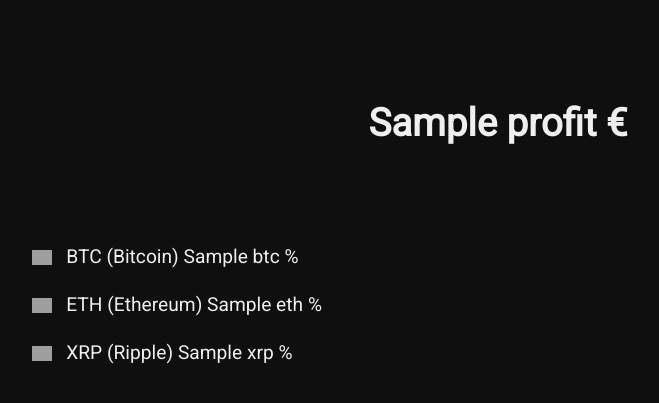
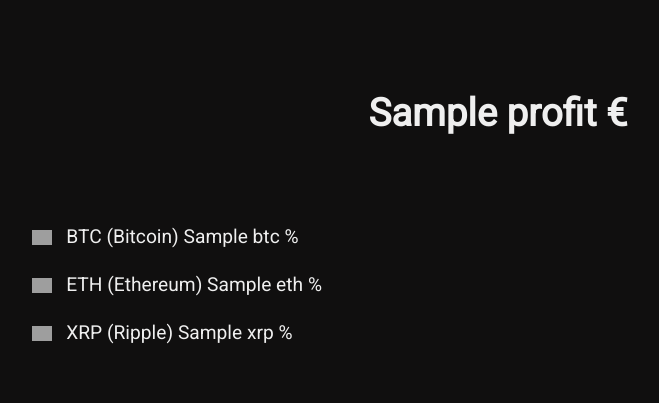
Before and after one commit to luciepellier/cryptoapp, a Flask app: template cryptos/templates/home.html in a window 1280 px wide. Shown: the part 149-552 px from the top of the page, without its empty margins (142-801 px from the left). Run offline with Flask 2, Linux system fonts and the light colour scheme; the template is opened without the code that fills it: most values are stand-ins (such as "Sample title", 1, 10 or a date in 2020); parts of the project's set-up code (start-up, migrations or seed data) failed here and were passed over; some libraries are stand-ins or nearby versions; grey boxes are pictures that could not be loaded.

Commit message:
changes css and requirements

```diff
--- a/cryptos/static/css/style.css
+++ b/cryptos/static/css/style.css
@@ -43,13 +43,11 @@
     text-align: center;
     font-size: 2em;
     font-weight: 700;
-    margin: 90px;
-    padding: 10px;
+    margin: 90px 20px;
 }
 
 .change {
-
-
+    text-align: right;
 }
 
 .item {
--- a/requirements-dev.txt
+++ /dev/null
@@ -1,2 +0,0 @@
-alembic
-pytest
--- a/requirements.txt
+++ b/requirements.txt
@@ -2,5 +2,7 @@
 datetime
 flask-sqlalchemy
 flask-wtf
+alembic
+pytest
 colorlog
 gunicorn
```
